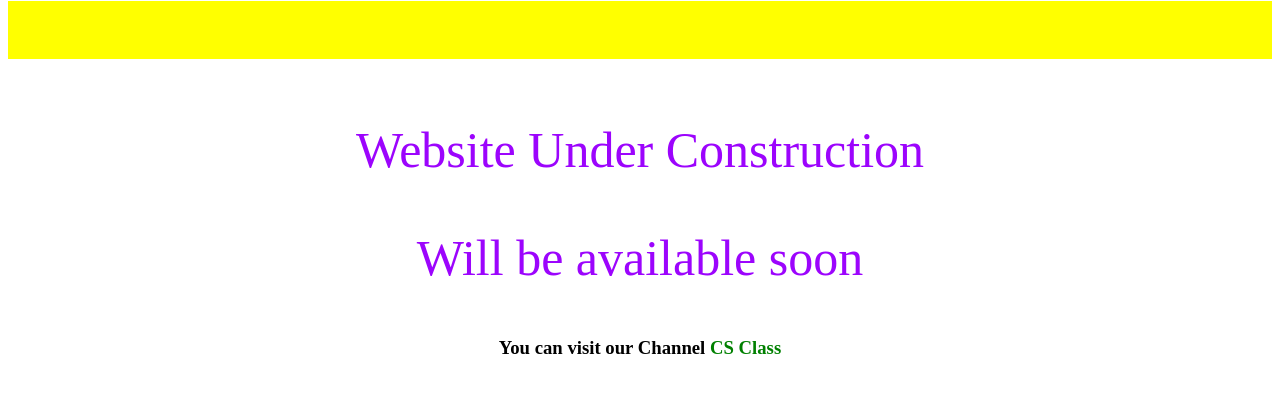
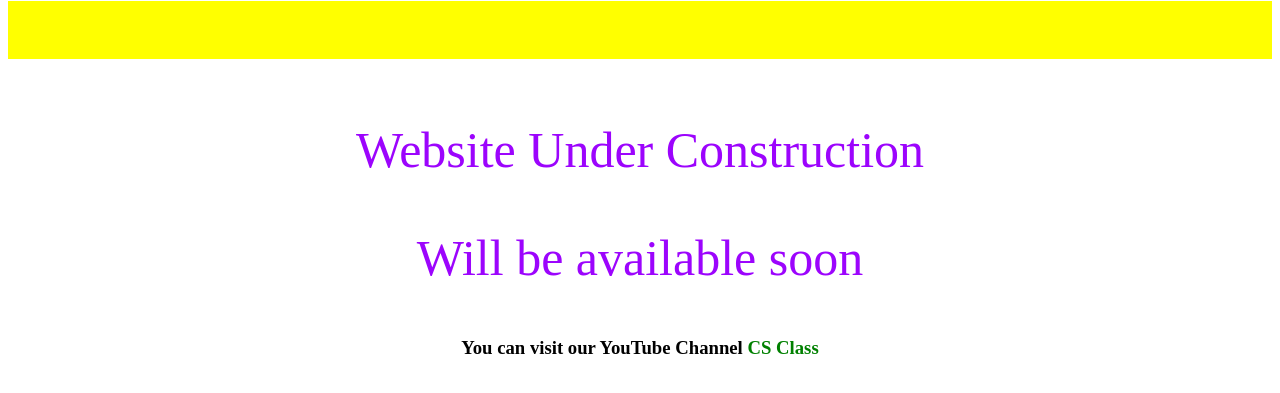
Before and after one commit to itsneeraj92/CS-Class, a plain HTML site: page index.html in a window 1280 px wide. Shown: the part 61-454 px from the top of the page. Drawn offline with Linux system fonts and the light colour scheme.

Commit message:
Update index.html

```diff
--- a/index.html
+++ b/index.html
@@ -27,7 +27,7 @@ h3{
 	}
 </style>
 <div>
-    <h3>You can visit our Channel <a href="https://www.youtube.com/c/csclass"> CS Class</a> </h3>
+    <h3>You can visit our YouTube Channel <a href="https://www.youtube.com/c/csclass"> CS Class</a> </h3>
 </div>
 </body>
 </html>
```
